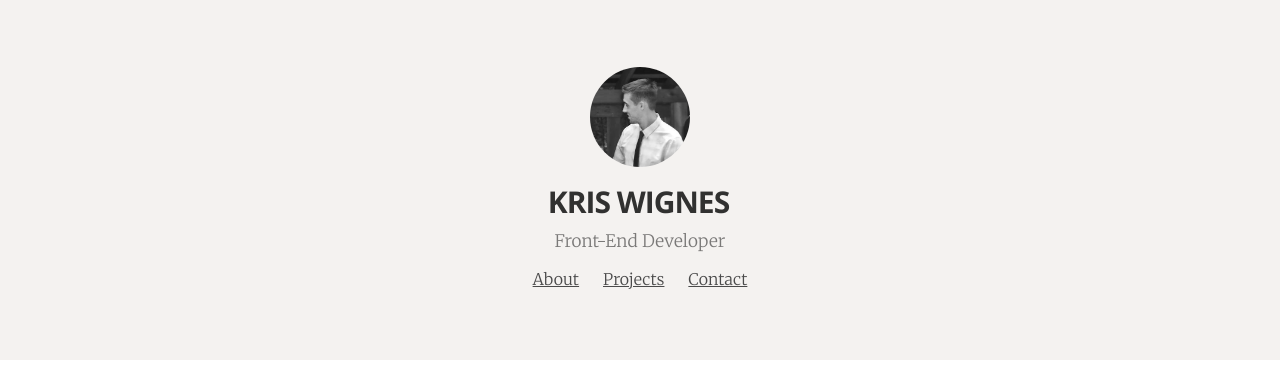
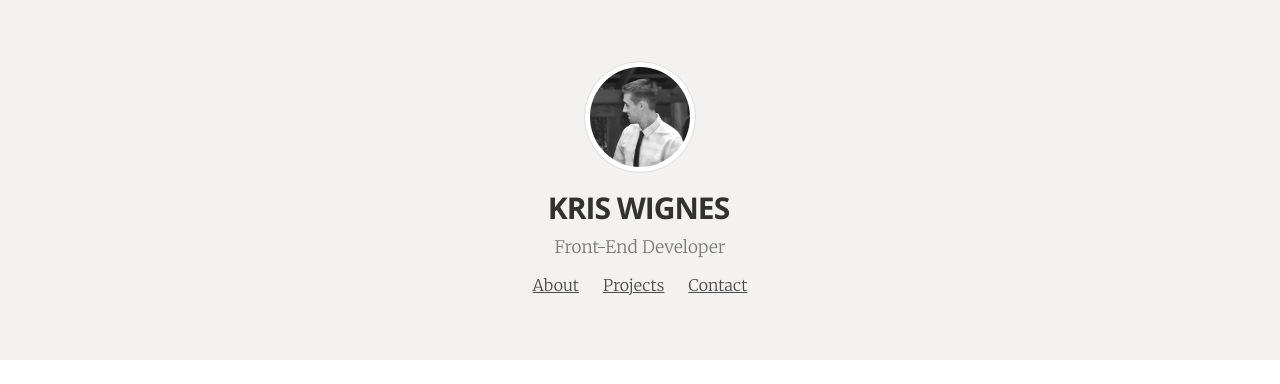
Before and after one commit to kwignes/kwignes.github.io, a Jekyll site: the page built from index.html, in a window 1280 px wide. Shown: the top 384 px of the page. Built offline with Jekyll 4.4.1, drawn with Linux system fonts in a browser that asks for light colours; the list of posts is cut into pages by our own code.

Commit message:
border style added

```diff
--- a/assets/css/screen.css
+++ b/assets/css/screen.css
@@ -480,6 +480,9 @@ margin on the iframe, cause it breaks stuff. */
 .main-header-content.inner img {
     max-width: 100px;
     border-radius: 100px;
+    background: #fff;
+    padding: 5px;
+    border: 1px solid #ddd;
 }
 
 .main-header .inner {
```
